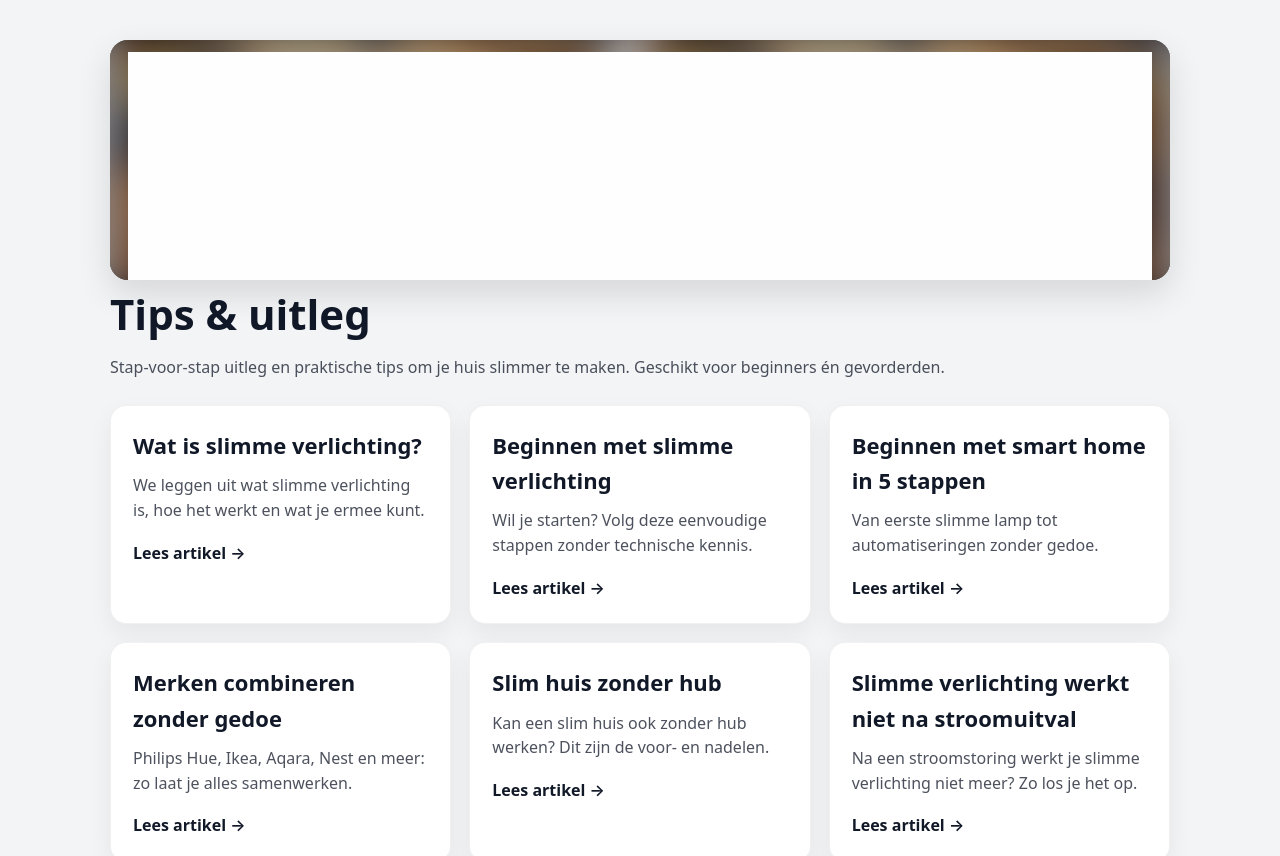
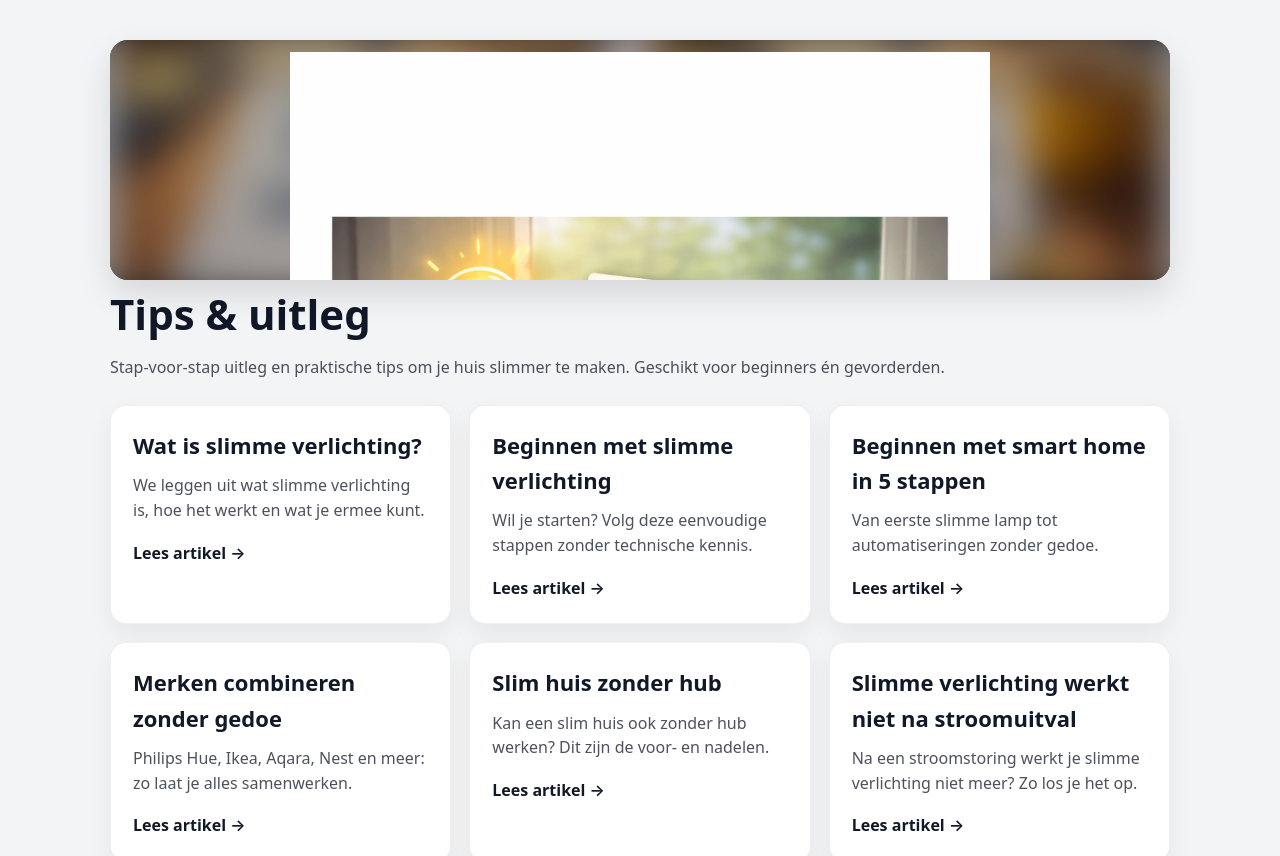
Before and after one commit to hafidgrad/SlimHuisWonen, a Next.js app: page /tips in a window 1280 px wide. Shown: the top 856 px of the page. Built offline with nearby package versions, Linux system fonts and the light colour scheme.

Commit message:
Fix TipBanner image sizing and alignment

```diff
--- a/app/globals.css
+++ b/app/globals.css
@@ -719,8 +719,8 @@ code {
 }
 
 /* =========================================================
-   ✅ TipBanner (blur zijkanten + strak banner formaat)
-   Next/Image proof (span wrapper fix)
+   ✅ TipBanner (stabiel + groot + blur)
+   werkt met gewone <img> (GEEN Next/Image)
    ========================================================= */
 
 .tipBanner {
@@ -733,7 +733,6 @@ code {
   box-shadow: 0 14px 34px rgba(0, 0, 0, 0.12);
 }
 
-/* Blur layer links/rechts */
 .tipBannerBlur {
   position: absolute;
   top: 0;
@@ -750,7 +749,6 @@ code {
 .tipBannerBlurLeft { left: 0; }
 .tipBannerBlurRight { right: 0; }
 
-/* Dark overlay */
 .tipBanner::after {
   content: "";
   position: absolute;
@@ -759,7 +757,6 @@ code {
   z-index: 2;
 }
 
-/* Center sharp image */
 .tipBannerInner {
   position: absolute;
   inset: 0;
@@ -769,32 +766,22 @@ code {
   padding: 12px;
 }
 
-/* ✅ DE BELANGRIJKSTE FIX:
-   Next/Image zit in een span wrapper -> die beperken we NIET meer
-*/
-.tipBannerInner > span {
-  height: 100% !important;
-  width: auto !important;
-  max-width: 680px !important;   /* ✅ GROTER! (was 280/360/520) */
-  display: block !important;
+/* ✅ afbeelding groot en stabiel */
+.tipBannerImg {
+  height: 100%;
+  width: auto;
+  max-width: 700px; /* ✅ groter */
+  object-fit: contain;
+  display: block;
 }
 
-/* img zelf */
-.tipBannerInner img {
-  height: 100% !important;
-  width: auto !important;
-  object-fit: contain !important;
-  display: block !important;
-}
-
-/* Mobile */
 @media (max-width: 768px) {
   .tipBanner {
     height: 190px;
     border-radius: 16px;
   }
 
-  .tipBannerInner > span {
-    max-width: 460px !important; /* ✅ groter op mobiel */
+  .tipBannerImg {
+    max-width: 460px;
   }
 }
--- a/components/TipBanner.jsx
+++ b/components/TipBanner.jsx
@@ -1,9 +1,6 @@
-import Image from "next/image";
-
 export default function TipBanner({ src, alt }) {
   return (
     <div className="tipBanner">
-      {/* Blur zijkanten */}
       <div
         className="tipBannerBlur tipBannerBlurLeft"
         style={{ backgroundImage: `url(${src})` }}
@@ -13,16 +10,8 @@ export default function TipBanner({ src, alt }) {
         style={{ backgroundImage: `url(${src})` }}
       />
 
-      {/* Center scherpe afbeelding */}
       <div className="tipBannerInner">
-        <Image
-          src={src}
-          alt={alt}
-          width={1600}
-          height={900}
-          priority
-          className="tipBannerImg"
-        />
+        <img src={src} alt={alt} className="tipBannerImg" />
       </div>
     </div>
   );
```
